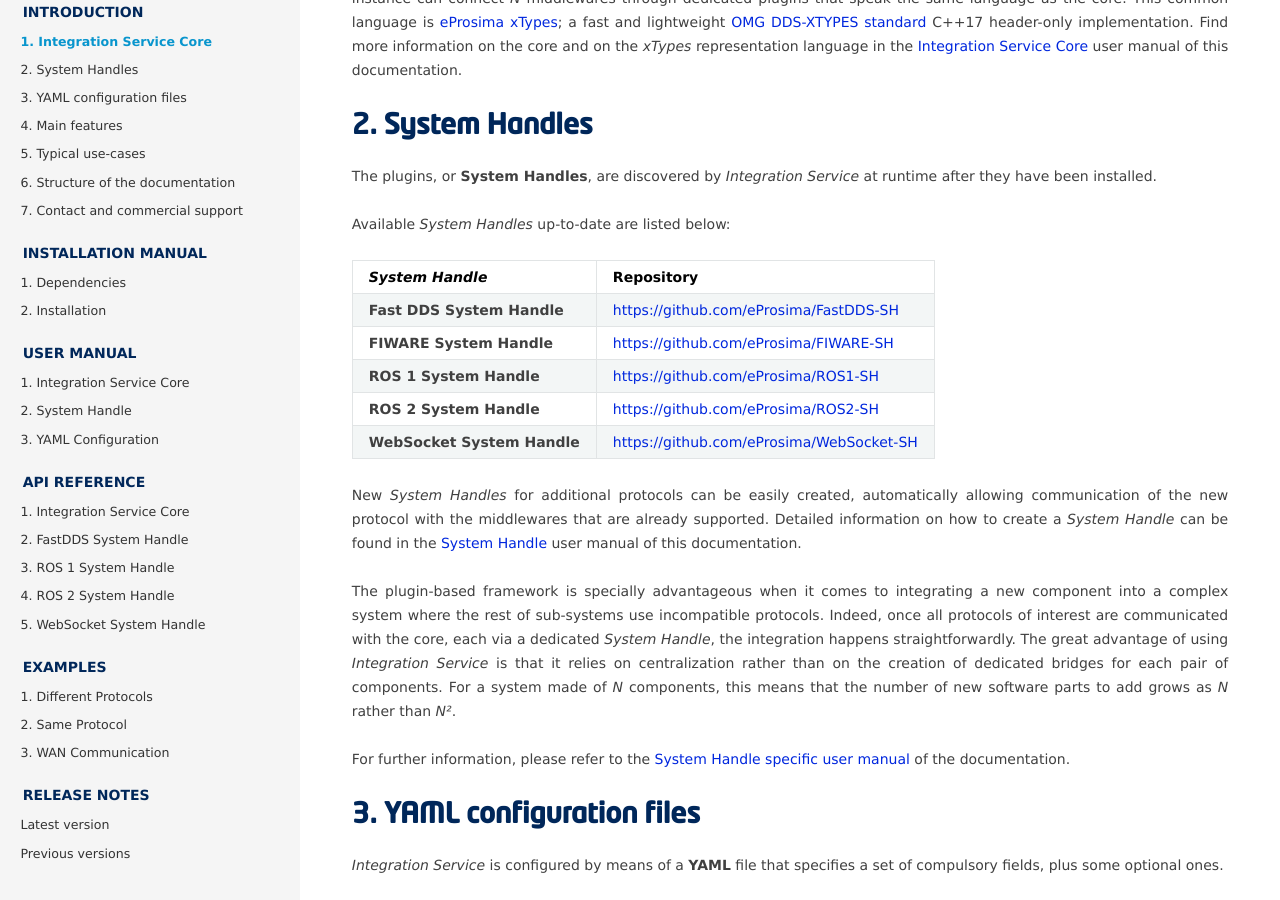
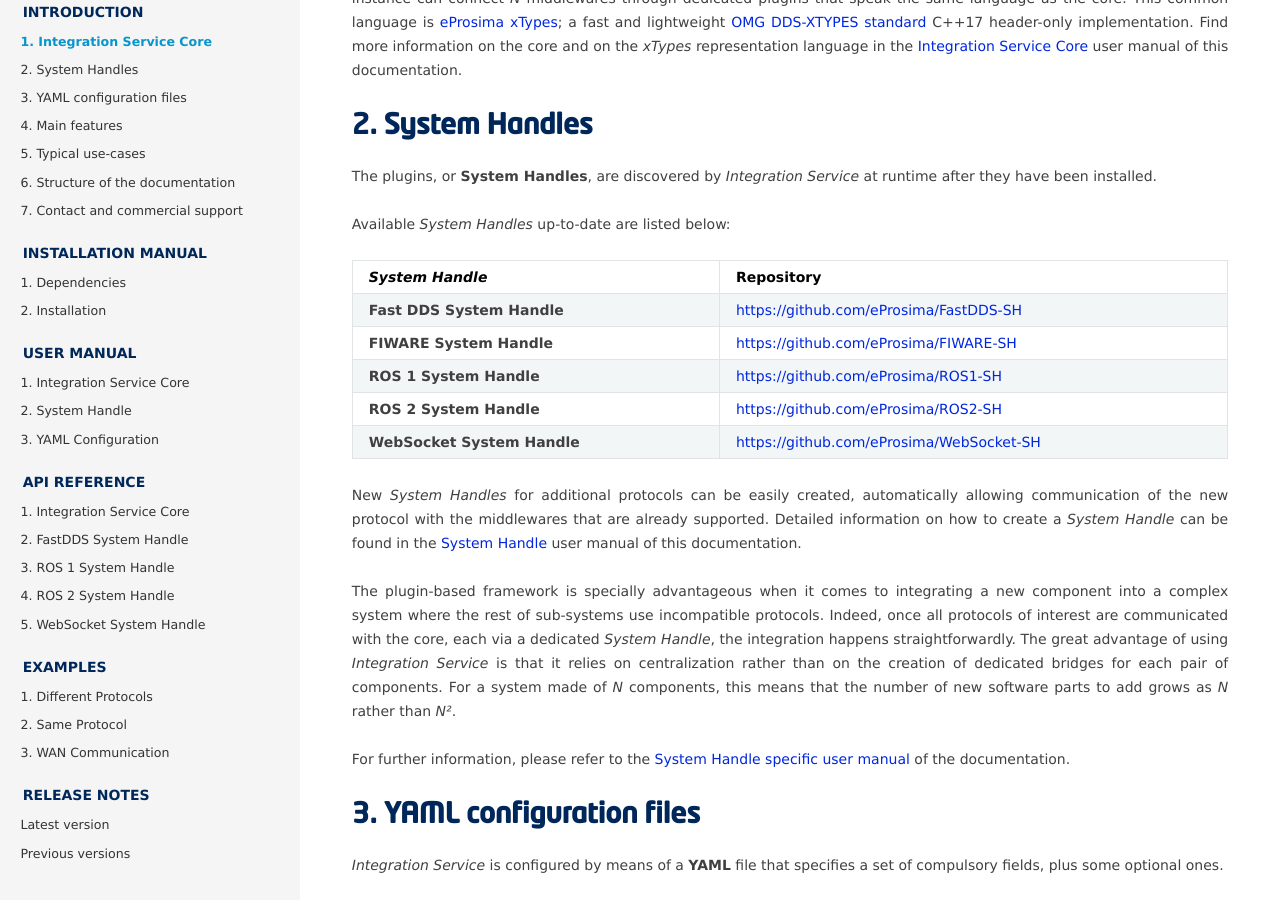
Before and after one commit to eProsima/Integration-Service-docs, a Sphinx documentation site: the page built from docs/introduction.rst, in a window 1280 px wide and 900 px high, scrolled down 1362 px. Built offline with Sphinx 7.4.7 and the Read the Docs theme 2.0.0, drawn with Linux system fonts in a browser that asks for light colours.

Commit message:
Extend tables to page width

```diff
--- a/docs/installation_manual/external_dep.rst
+++ b/docs/installation_manual/external_dep.rst
@@ -28,7 +28,7 @@ Find them listed in the table below:
 
 .. list-table::
     :header-rows: 1
-    :align: left
+    :width: 100%
 
     * - *System Handle*
       - External Dependencies
--- a/docs/introduction.rst
+++ b/docs/introduction.rst
@@ -63,7 +63,7 @@ Available *System Handles* up-to-date are listed below:
 .. list-table::
     :name: available_shs
     :header-rows: 1
-    :align: left
+    :width: 100%
 
     * - *System Handle*
       - Repository
```
